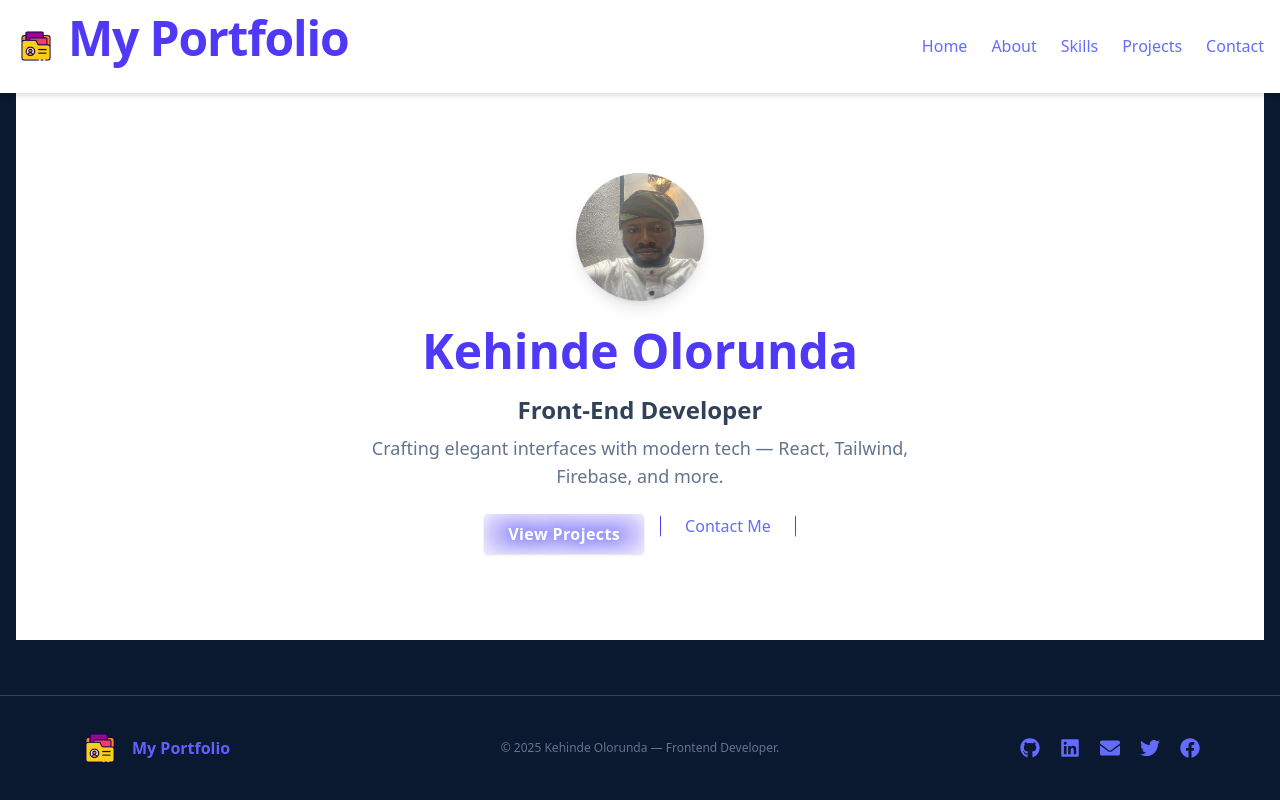
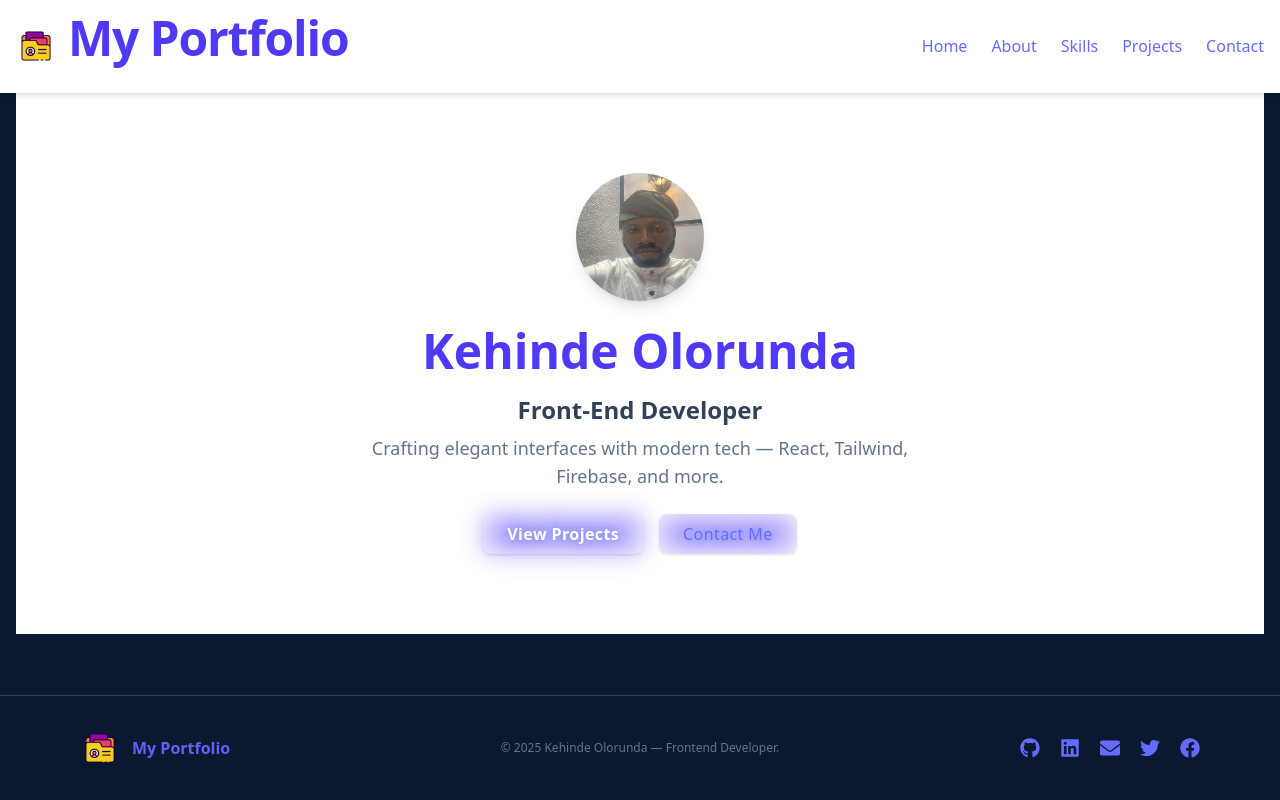
Before and after one commit to MrKennYBrighT/MY-PORTFOLIO, a React (Vite) app: page / in a window 1280 px wide. Built offline with nearby package versions, Linux system fonts and the light colour scheme.

Commit message:
ENHANCE buttons

```diff
--- a/src/components/Hero.jsx
+++ b/src/components/Hero.jsx
@@ -68,36 +68,56 @@ function Hero() {
         animate={{ opacity: 1 }}
         transition={{ delay: 0.8, duration: 0.6 }}
       >
-        {/* Glowing View Projects Button */}
-        <motion.div whileHover={{ scale: 1.05 }} className="relative">
+        {/* View Projects Button */}
+        <motion.div whileHover={{ scale: 1.05 }} whileTap={{ scale: 0.95 }}>
           <Link
             to="/projects"
-            className="relative inline-block px-6 py-2 rounded shadow transition overflow-hidden"
+            className="inline-block relative px-6 py-2 rounded-lg shadow transition group"
           >
-            <span className="absolute inset-0 bg-indigo-600 rounded blur-md opacity-30 group-hover:opacity-50 transition duration-300 animate-pulse"></span>
+            <span className="absolute inset-0 bg-indigo-600 rounded-lg blur-md opacity-30 group-hover:opacity-50 transition duration-300 animate-pulse"></span>
             <span className="relative z-10 text-white font-semibold tracking-wide animate-text-glow">
               View Projects
             </span>
-            <span className="absolute inset-0 rounded bg-indigo-700 opacity-0 hover:opacity-10 transition"></span>
+            <span className="absolute inset-0 rounded-lg bg-indigo-700 opacity-0 group-hover:opacity-10 transition"></span>
           </Link>
         </motion.div>
 
-        {/* Contact Me with Ripple */}
-        <motion.div whileHover={{ scale: 1.05 }}>
+        {/* Contact Me Button */}
+        <motion.div whileHover={{ scale: 1.05 }} whileTap={{ scale: 0.95 }}>
           <div
             ref={rippleContainerRef}
             onClick={createRipple}
-            className="relative overflow-hidden rounded"
+            className="relative overflow-hidden rounded-lg shadow transition group px-6 py-2"
           >
+            <span className="absolute inset-0 bg-indigo-600 rounded-lg blur-md opacity-30 group-hover:opacity-50 transition duration-300 animate-pulse"></span>
             <Link
               to="/contact"
-              className="border border-indigo-600 text-indigo-600 px-6 py-2 rounded hover:bg-indigo-50 transition relative z-10"
+              className="relative z-10 text-white font-semibold tracking-wide animate-text-glow"
             >
               Contact Me
             </Link>
+            <span className="absolute inset-0 rounded-lg bg-indigo-700 opacity-0 group-hover:opacity-10 transition"></span>
           </div>
         </motion.div>
       </motion.div>
+
+      {/* Custom animation class */}
+      <style jsx>{`
+        @keyframes textGlow {
+          0% {
+            text-shadow: 0 0 6px #6366f1, 0 0 12px #6366f1;
+          }
+          50% {
+            text-shadow: 0 0 12px #818cf8, 0 0 24px #818cf8;
+          }
+          100% {
+            text-shadow: 0 0 6px #6366f1, 0 0 12px #6366f1;
+          }
+        }
+        .animate-text-glow {
+          animation: textGlow 2s ease-in-out infinite;
+        }
+      `}</style>
     </section>
   );
 }
```
